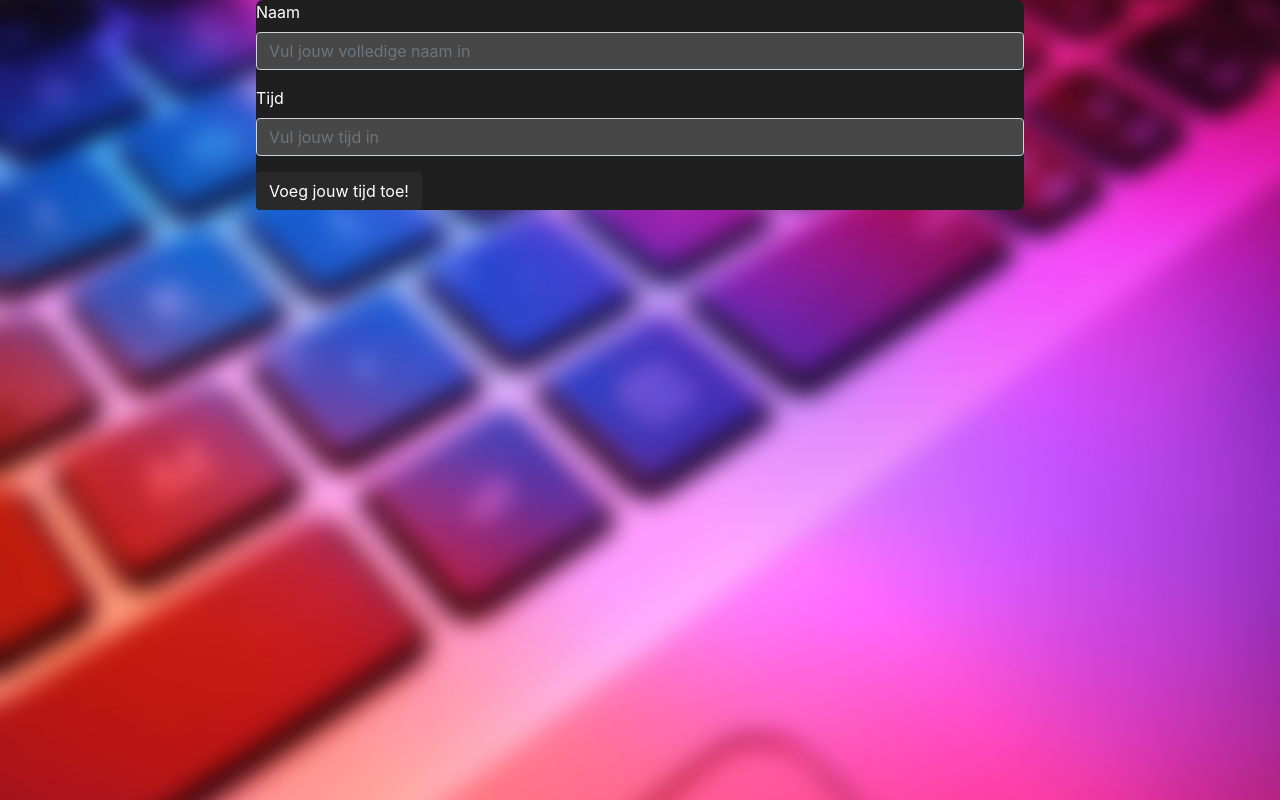
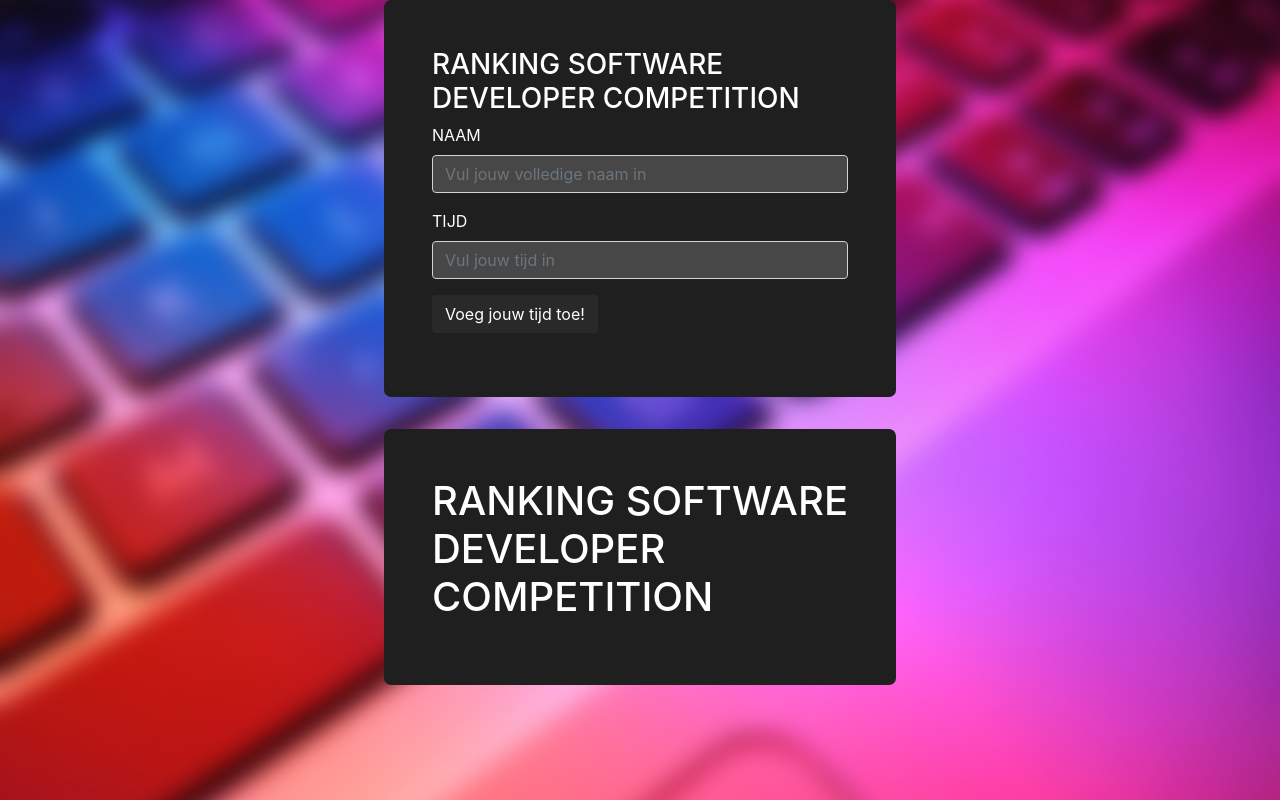
Before and after one commit to sito777/Ranking, a PHP site: page / in a window 1280 px wide. Run offline with PHP 8.4, Linux system fonts and the light colour scheme.

Commit message:
form & ranking

```diff
--- a/css/styles.css
+++ b/css/styles.css
@@ -17,6 +17,23 @@ body {
 
 
 .home-form {
-    width: 60%;
+    width: 40%;
     margin: auto;
 }
+
+form {
+    background-color: #1F1F1F;
+    border-radius: 7px;
+    padding: 3rem;
+    text-transform: uppercase;
+}
+
+.home-ranking {
+    width: 40%;
+    margin: auto;
+    background-color: #1F1F1F;
+    border-radius: 7px;
+    padding: 3rem;
+    text-transform: uppercase;
+    margin-top: 2rem;
+}
--- a/index.html
+++ b/index.html
@@ -13,11 +13,12 @@
   </head>
 
 <body>
-   <main>
+
    <div class="home-container" style="background-image: url(images/background.jpg);">
       <div class="home">
         <div class="home-form">
-          <form style="background-color: #1F1F1F; border-radius: 7px;">
+          <form>
+            <h3>Ranking Software Developer Competition</h3>
             <div class="form-group">
               <label for="exampleInputPassword1">Naam</label>
               <input type="text" class="form-control" id="trainername" placeholder="Vul jouw volledige naam in" style="background-color: #474747;">
@@ -33,11 +34,12 @@
         </form>
         </div>
         <div class="home-ranking">
-
+          <h1>Ranking Software Developer Competition</h1>
+          <p></p>
         </div>
       </div>
    </div>
-  </main>
+
 
   <footer>
 
```
